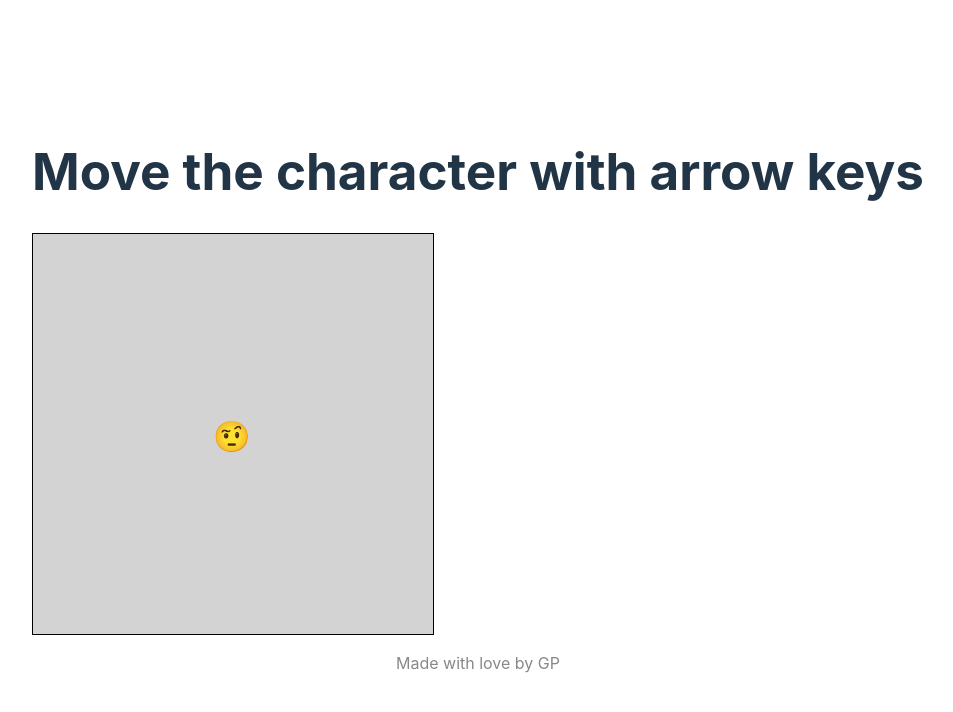
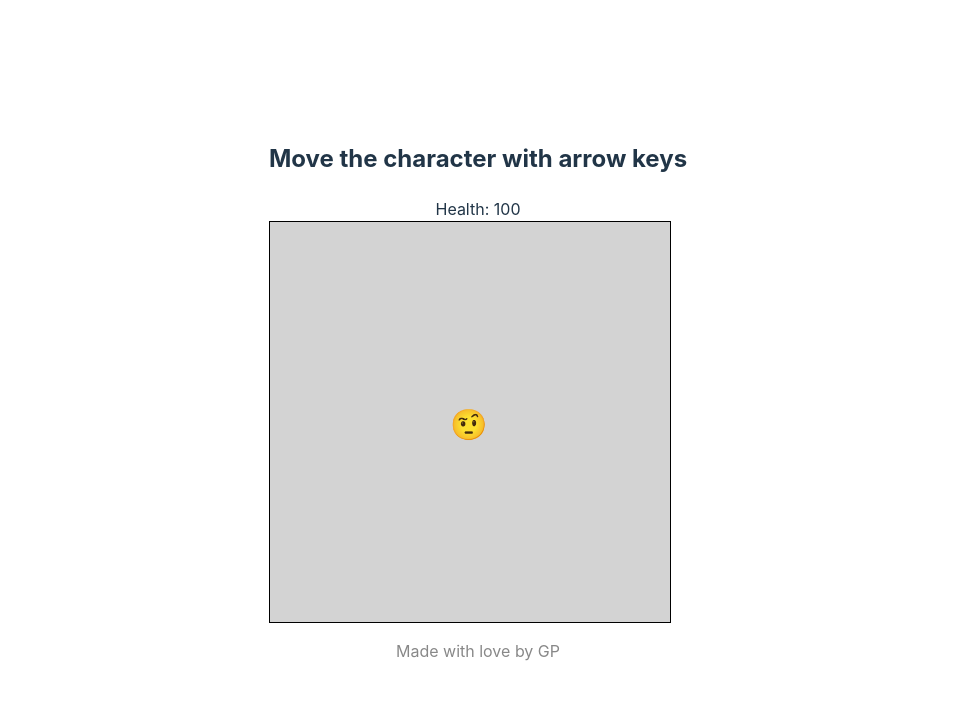
Before and after one commit to glaucopater/vitets-react-game, a React (Vite) app: page / in a window 1280 px wide. Shown: the top 712 px of the page, without its empty margins (162-1115 px from the left). Built offline with nearby package versions, Linux system fonts and the light colour scheme.

Commit message:
Add Player Health

```diff
--- a/src/App.tsx
+++ b/src/App.tsx
@@ -3,6 +3,7 @@ import Game from "./components/Game";
 function App() {
   return (
     <div>
+      <h2>Move the character with arrow keys</h2>
       <Game />
       <p className="read-the-docs">Made with love by GP</p>
     </div>
--- a/src/components/Enemy/index.tsx
+++ b/src/components/Enemy/index.tsx
@@ -1,3 +1,5 @@
+import { ENEMY_AVATAR } from "../../constants";
+
 export const Enemy = ({ enemy }: { enemy: { x: number; y: number } }) => {
   return (
     <div
@@ -10,7 +12,9 @@ export const Enemy = ({ enemy }: { enemy: { x: number; y: number } }) => {
         backgroundColor: "transparent",
       }}
     >
-      👽
+      <span aria-label="enemy" role="img" style={{ fontSize: 20 }}>
+        {ENEMY_AVATAR}
+      </span>
     </div>
   );
 };
--- a/src/components/Game/index.tsx
+++ b/src/components/Game/index.tsx
@@ -2,10 +2,16 @@ import React, { useState, useEffect, useRef } from "react";
 import Modal from "../Modal"; // Adjust the path accordingly
 import { Player } from "../Player";
 import { Enemy } from "../Enemy";
+import {
+  DEFAULT_ENEMY_DAMAGE,
+  PLAYER_MAX_HEALTH,
+  WIN_SCORE,
+} from "../../constants";
 
 const Game: React.FC = () => {
   const [position, setPosition] = useState({ x: 9, y: 9 }); // Set initial player position to the center
   const [enemies, setEnemies] = useState<{ x: number; y: number }[]>([]);
+  const [playerHealth, setPlayerHealth] = useState(PLAYER_MAX_HEALTH);
   const [isGameOver, setIsGameOver] = useState(false);
   const [score, setScore] = useState(0); // Track player's score
   const [isPaused, setIsPaused] = useState(false); // Track game pause state
@@ -15,6 +21,7 @@ const Game: React.FC = () => {
     setPosition({ x: 9, y: 9 });
     setEnemies([]);
     setIsGameOver(false);
+    setPlayerHealth(PLAYER_MAX_HEALTH);
     setScore(0); // Reset player's score
     setIsPaused(false); // Reset pause state
   };
@@ -97,13 +104,16 @@ const Game: React.FC = () => {
 
   // Check for collisions between player and enemies
   useEffect(() => {
-    const collision = enemies.some(
-      (enemy) => enemy.x === position.x && enemy.y === position.y
-    );
-    if (collision) {
-      setIsGameOver(true);
+    if (!isGameOver && !isPaused && playerHealth >= 0) {
+      const collision = enemies.some(
+        (enemy) => enemy.x === position.x && enemy.y === position.y
+      );
+      if (collision) {
+        setPlayerHealth((prevHealth) => prevHealth - DEFAULT_ENEMY_DAMAGE);
+        if (playerHealth === 0) setIsGameOver(true);
+      }
     }
-  }, [enemies, position]);
+  }, [enemies, isGameOver, isPaused, playerHealth, position]);
 
   const handleMouseClick = (e: React.MouseEvent<HTMLDivElement>) => {
     if (isGameOver || isPaused) return; // Disable shooting when game is over or paused
@@ -129,7 +139,7 @@ const Game: React.FC = () => {
 
   // Check for winning condition
   useEffect(() => {
-    if (score >= 20) {
+    if (score >= WIN_SCORE) {
       setIsGameOver(true); // Set game over when player's score reaches 20
     }
   }, [score]);
@@ -140,7 +150,7 @@ const Game: React.FC = () => {
 
   return (
     <div>
-      <h1>Move the character with arrow keys</h1>
+      <div>Health: {playerHealth}</div>
       <div
         style={{
           position: "relative",
--- a/src/constants/index.ts
+++ b/src/constants/index.ts
@@ -1,17 +1,20 @@
-export const PLAYER_AVATAR = '🤨';
-export const PLAYER_AVATAR_SICK = '🥵';
-export const PLAYER_AVATAR_DEAD = '💀';
-export const GRUNT_AVATAR = '👽';
-export const FIRE_AVATAR = '🔥';
+export const PLAYER_AVATAR = "🤨";
+export const PLAYER_AVATAR_SICK = "🥵";
+export const PLAYER_AVATAR_DEAD = "💀";
+export const ENEMY_AVATAR = "👽";
+export const FIRE_AVATAR = "🔥";
 
 // min is 2 for movement
-export const GRUNT_MAX_SPEED = 2;
+export const ENEMY_MAX_SPEED = 2;
 export const DAMAGE_AREA_SIZE = 5;
 
-export const DEFAULT_GRUNT_SIZE = 30;
-export const DEFAULT_GRUNT_DAMAGE = 25;
-export const DEFAULT_GRUNT_STRIDE = 7;
+export const DEFAULT_ENEMY_SIZE = 30;
+export const DEFAULT_ENEMY_DAMAGE = 25;
+export const DEFAULT_ENEMY_STRIDE = 7;
 
 export const ENEMY_INCREMENT_PER_STAGE = 1;
 export const ENEMY_INITIAL_COUNT = 1;
 export const INITIAL_STAGE = 0;
+
+export const WIN_SCORE = 20;
+export const PLAYER_MAX_HEALTH = 100;
--- a/src/helpers/index.ts
+++ b/src/helpers/index.ts
@@ -1,5 +1,5 @@
 import {
-  GRUNT_MAX_SPEED,
+  ENEMY_MAX_SPEED,
   PLAYER_AVATAR,
   PLAYER_AVATAR_DEAD,
 } from "../constants";
@@ -40,7 +40,7 @@ export const getRandomPosition = (size: number) => {
   return [X, Y];
 };
 
-export const getRandomMove = (speed = GRUNT_MAX_SPEED) => {
+export const getRandomMove = (speed = ENEMY_MAX_SPEED) => {
   return ~~(Math.random() * speed);
 };
 
```
